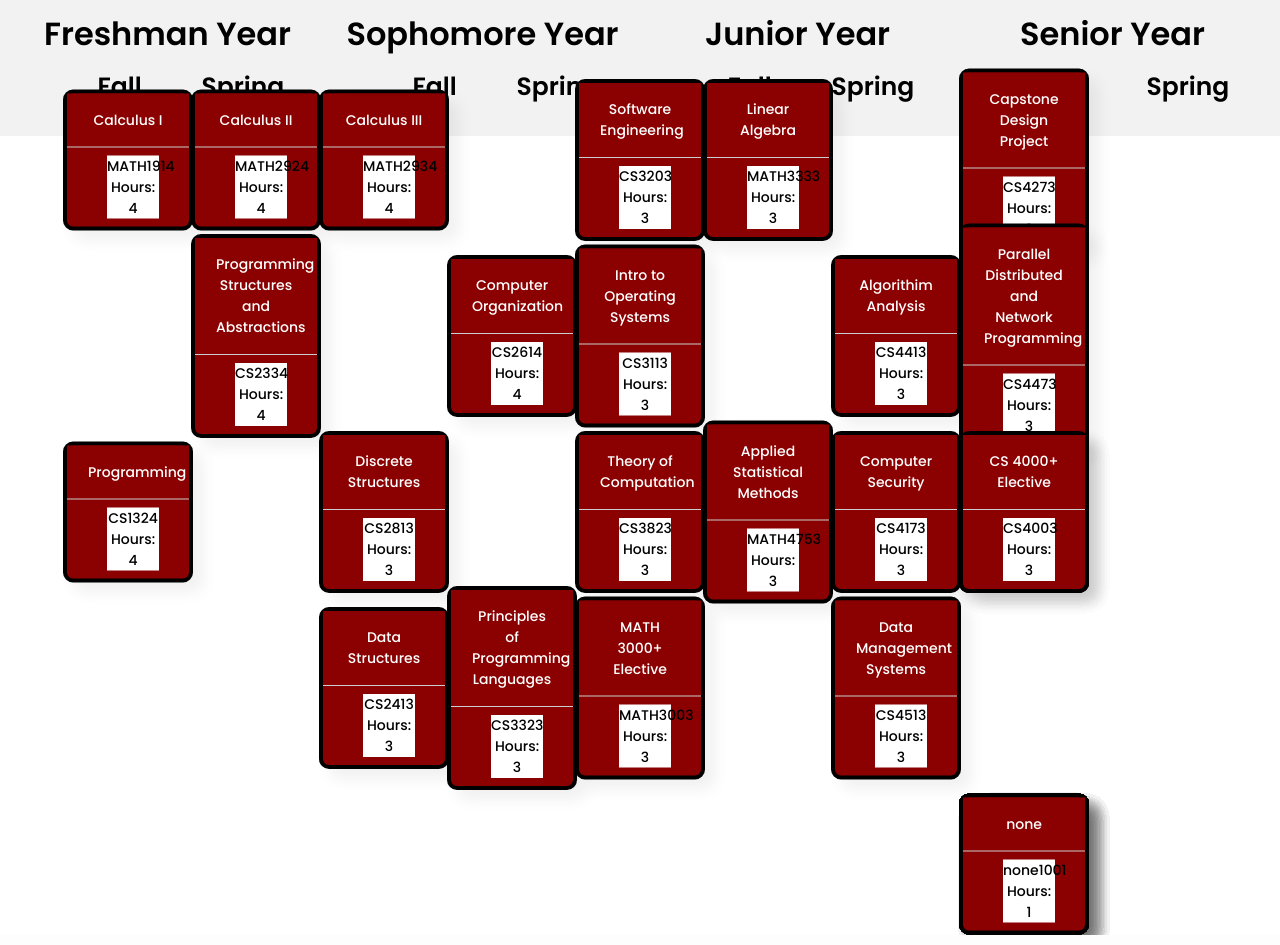
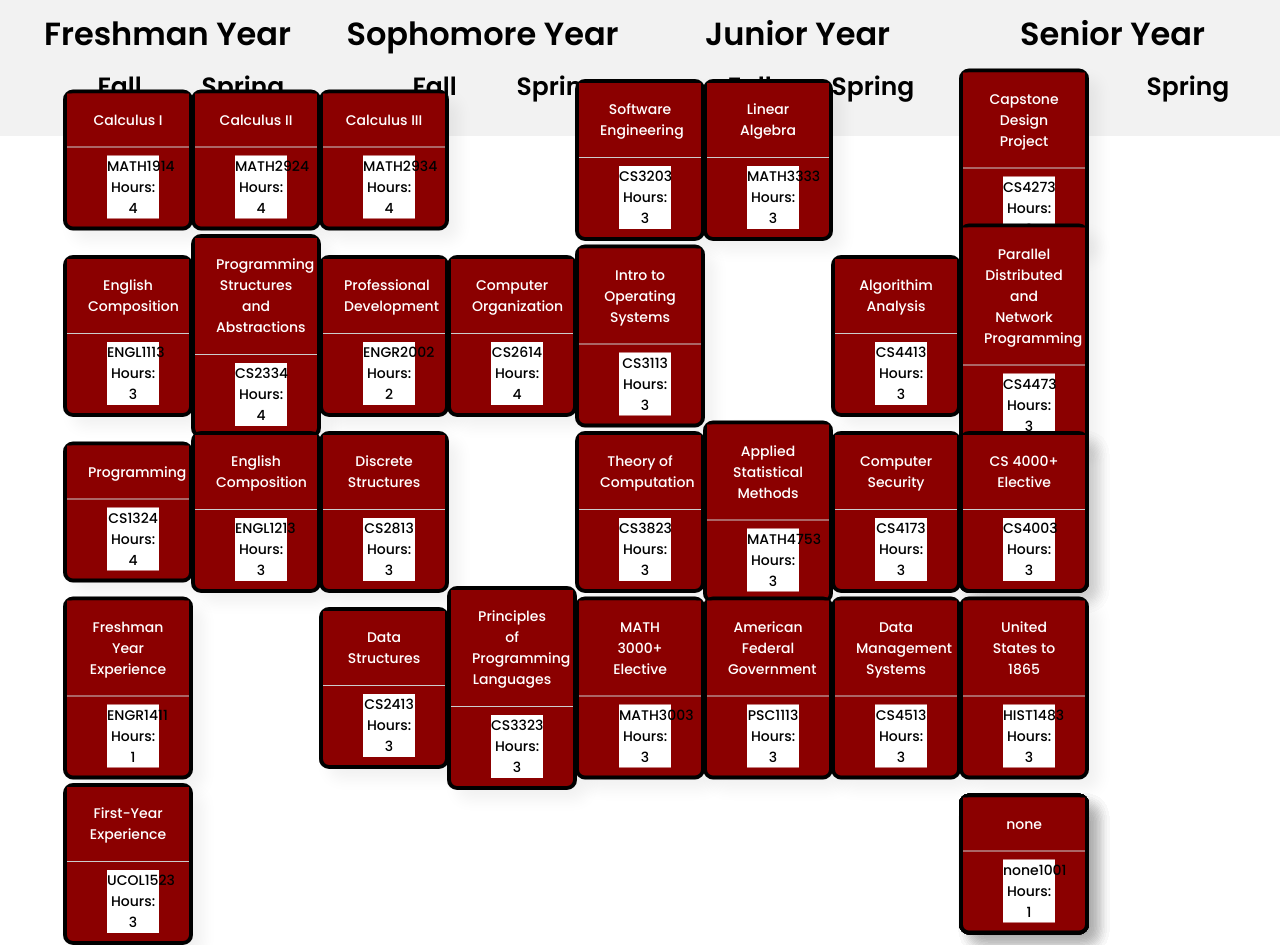
Before and after one commit to TommyPham03/Class-Compass, a Flask app: page /makeschedule in a window 1280 px wide. Run offline with Flask 3, Linux system fonts and the light colour scheme.

Commit message:
Further filled out CompSci Degree sheet with PSC, UCOL, and ENGL classes

```diff
--- a/Majors.py
+++ b/Majors.py
@@ -12,25 +12,30 @@ class Major:
         self.Senior_Fall = senior_fall
         self.Senior_Spring = senior_spring
 
-dr_lst = ["course_database/CS.txt","course_database/MATH.txt","course_database/blank.txt"]
-
+dr_lst = ["course_database/CS.txt","course_database/MATH.txt","course_database/blank.txt","course_database/ENGL.txt","course_database/ENGR.txt","course_database/HIST.txt","course_database/UCOL.txt","course_database/PSC.txt"]
 subjects = Course.create(dr_lst)
 
 CSlist = subjects[0]
 MATHlist = subjects[1]
 Nonelist = subjects[2]
+ENGLlist = subjects[3]
+ENGRlist = subjects[4]
+HISTlist = subjects[5]
+UCOLlist = subjects[6]
+PSClist = subjects[7]
+
 
 MATHlist.search("1914")
 
 ComputerScience = Major(
-                        [MATHlist.search("1914"), Nonelist.search("1001"), CSlist.search("1324"), Nonelist.search("1001"), Nonelist.search("1001")],
-                        [MATHlist.search("2924"), CSlist.search("2334"), Nonelist.search("1001"), Nonelist.search("1001")],
-                        [MATHlist.search("2934"), Nonelist.search("1001"), CSlist.search("2813"), CSlist.search("2413"), Nonelist.search("1001")],
+                        [MATHlist.search("1914"), ENGLlist.search("1113"), CSlist.search("1324"), ENGRlist.search("1411"), UCOLlist.search("1523")],
+                        [MATHlist.search("2924"), CSlist.search("2334"), ENGLlist.search("1213"), Nonelist.search("1001")],
+                        [MATHlist.search("2934"), ENGRlist.search("2002"), CSlist.search("2813"), CSlist.search("2413"), Nonelist.search("1001")],
                         [Nonelist.search("1001"), CSlist.search("2614"), Nonelist.search("1001"), CSlist.search("3323")],
                         [CSlist.search("3203"), CSlist.search("3113"), CSlist.search("3823"), MATHlist.search("3003"), Nonelist.search("1001")],
-                        [MATHlist.search("3333"), CSlist.search("4003"), MATHlist.search("4753"), Nonelist.search("1001"), Nonelist.search("1001")],
+                        [MATHlist.search("3333"), CSlist.search("4003"), MATHlist.search("4753"), PSClist.search("1113"), Nonelist.search("1001")],
                         [CSlist.search("4003"), CSlist.search("4413"), CSlist.search("4173"), CSlist.search("4513"), CSlist.search("4003")],
-                        [CSlist.search("4273"), CSlist.search("4473"), CSlist.search("4003"), Nonelist.search("1001"), Nonelist.search("1001")])
+                        [CSlist.search("4273"), CSlist.search("4473"), CSlist.search("4003"), HISTlist.search("1483"), Nonelist.search("1001")])
 
 
 
--- /dev/null
+++ b/course_database/ENGL.txt
@@ -0,0 +1,2 @@
+English Composition,ENGL1113,None,False
+English Composition,ENGL1213,ENGL1113,False
--- a/course_database/HIST.txt
+++ b/course_database/HIST.txt
@@ -1,2 +1,2 @@
 United States to 1865,HIST1483,None,False
-United States 1865 to Present,HIST1493,False
+United States 1865 to Present,HIST1493,None,False
--- /dev/null
+++ b/course_database/PSC.txt
@@ -0,0 +1 @@
+American Federal Government,PSC1113,None,False
--- /dev/null
+++ b/course_database/UCOL.txt
@@ -0,0 +1,3 @@
+First-Year Experience,UCOL1523,None,False
+First-Year Experience,UCOL1533,None,False
+First-Year Experience,UCOL1543,None,False
--- a/templates/courses.html
+++ b/templates/courses.html
@@ -119,7 +119,7 @@ body{
       left: 10%;
     }
 
-    #none1001 {
+    #ENGL1113 {
       top: 42%;
       left: 10%;
     }
@@ -129,12 +129,12 @@ body{
       left: 10%;
     }
 
-    #none1001 {
+    #ENGR1411 {
       top: 86%;
       left: 10%;
     }
 
-    #none1001 {
+    #UCOL1523 {
       top: 108%;
       left: 10%;
     }
@@ -152,7 +152,7 @@ body{
       left: 20%;
     }
 
-    #none1001 {
+    #ENGL1213 {
       top: 64%;
       left: 20%;
     }
@@ -170,7 +170,7 @@ body{
       left: 30%;
     }
 
-    #none1001 {
+    #ENGR2002 {
       top: 42%;
       left: 30%;
     }
@@ -259,7 +259,7 @@ body{
       left: 60%;
     }
 
-    #none1001 {
+    #PSC1113 {
       top: 86%;
       left: 60%;
     }
@@ -315,7 +315,7 @@ body{
       left: 80%;
     }
 
-    #none1001 {
+    #HIST1483 {
       top: 86%;
       left: 80%;
     }
@@ -375,10 +375,10 @@ body{
             </div>
         </div>
 
-        <div class="wrapper" id=none1001>
-            <header>none</header>
+        <div class="wrapper" id=ENGL1113>
+            <header>English Composition</header>
             <div class="content">
-                <div class="title">none1001 Hours: 1</div>
+                <div class="title">ENGL1113 Hours: 3</div>
             </div>
         </div>
 
@@ -389,17 +389,17 @@ body{
             </div>
         </div>
 
-        <div class="wrapper" id=none1001>
-            <header>none</header>
+        <div class="wrapper" id=ENGR1411>
+            <header>Freshman Year Experience</header>
             <div class="content">
-                <div class="title">none1001 Hours: 1</div>
+                <div class="title">ENGR1411 Hours: 1</div>
             </div>
         </div>
 
-        <div class="wrapper" id=none1001>
-            <header>none</header>
+        <div class="wrapper" id=UCOL1523>
+            <header>First-Year Experience</header>
             <div class="content">
-                <div class="title">none1001 Hours: 1</div>
+                <div class="title">UCOL1523 Hours: 3</div>
             </div>
         </div>
 
@@ -419,10 +419,10 @@ body{
             </div>
         </div>
 
-        <div class="wrapper" id=none1001>
-            <header>none</header>
+        <div class="wrapper" id=ENGL1213>
+            <header>English Composition</header>
             <div class="content">
-                <div class="title">none1001 Hours: 1</div>
+                <div class="title">ENGL1213 Hours: 3</div>
             </div>
         </div>
 
@@ -442,10 +442,10 @@ body{
             </div>
         </div>
 
-        <div class="wrapper" id=none1001>
-            <header>none</header>
+        <div class="wrapper" id=ENGR2002>
+            <header>Professional Development</header>
             <div class="content">
-                <div class="title">none1001 Hours: 1</div>
+                <div class="title">ENGR2002 Hours: 2</div>
             </div>
         </div>
 
@@ -560,10 +560,10 @@ body{
             </div>
         </div>
 
-        <div class="wrapper" id=none1001>
-            <header>none</header>
+        <div class="wrapper" id=PSC1113>
+            <header>American Federal Government</header>
             <div class="content">
-                <div class="title">none1001 Hours: 1</div>
+                <div class="title">PSC1113 Hours: 3</div>
             </div>
         </div>
 
@@ -634,10 +634,10 @@ body{
             </div>
         </div>
 
-        <div class="wrapper" id=none1001>
-            <header>none</header>
+        <div class="wrapper" id=HIST1483>
+            <header>United States to 1865</header>
             <div class="content">
-                <div class="title">none1001 Hours: 1</div>
+                <div class="title">HIST1483 Hours: 3</div>
             </div>
         </div>
 
```
